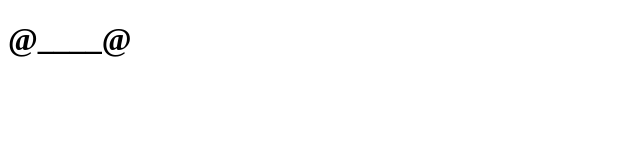
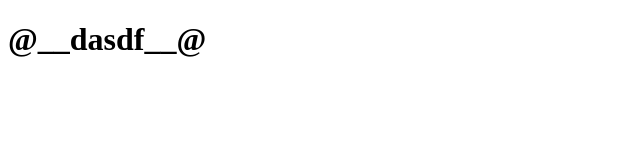
Before and after one commit to ropetightightrope/ropetightightrope.github.io, a plain HTML site: page index.html in a window 1280 px wide. Shown: the whole page, without its empty margins (0-640 px from the left). Drawn offline with Linux system fonts and the light colour scheme.

Commit message:
Update index.html

```diff
--- a/index.html
+++ b/index.html
@@ -6,6 +6,6 @@
     <title>Santino's Page</title>
   </head>
   <body>
-    <h1>@____@</h1>
+    <h1>@__dasdf__@</h1>
   </body>
 </html>
```
